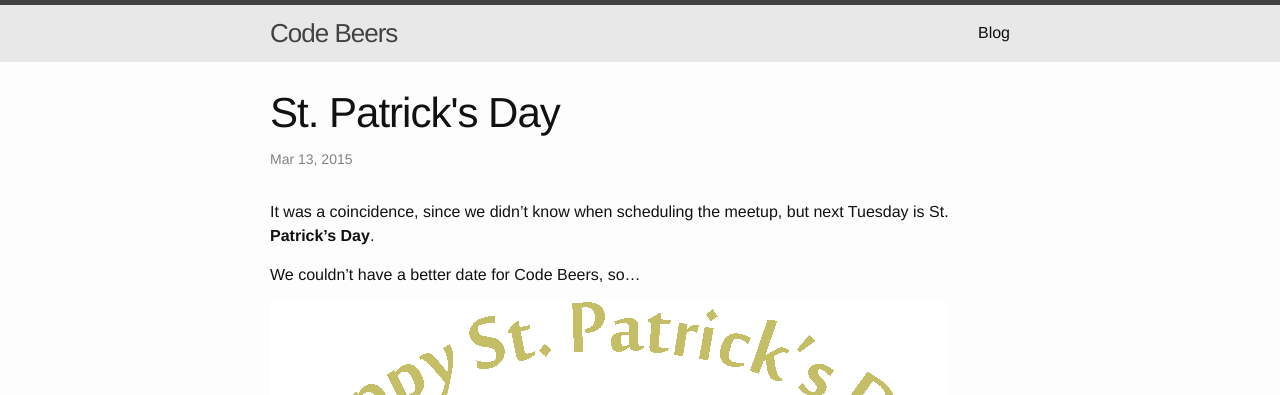
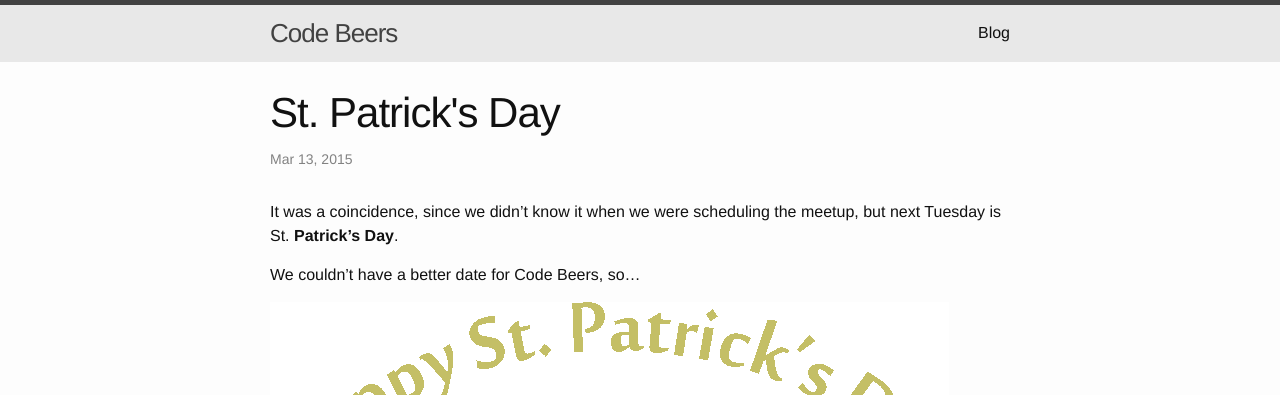
Before and after one commit to codebeers/codebeers.github.io, a Jekyll site: the page built from _posts/2015-03-13-st-patricks-day.md, in a window 1280 px wide. Shown: the top 395 px of the page. Built offline with Jekyll 4.4.1, drawn with Linux system fonts in a browser that asks for light colours; nearby versions of some CDN libraries.

Commit message:
Changed post text

```diff
--- a/_posts/2015-03-13-st-patricks-day.md
+++ b/_posts/2015-03-13-st-patricks-day.md
@@ -5,7 +5,7 @@ date:   2015-03-13 14:00:00
 categories: schedule
 ---
 
-It was a coincidence, since we didn't know when scheduling the meetup,
+It was a coincidence, since we didn't know it when we were scheduling the meetup,
 but next Tuesday is St. **Patrick's Day**.
 
 We couldn't have a better date for Code Beers, so...
```
